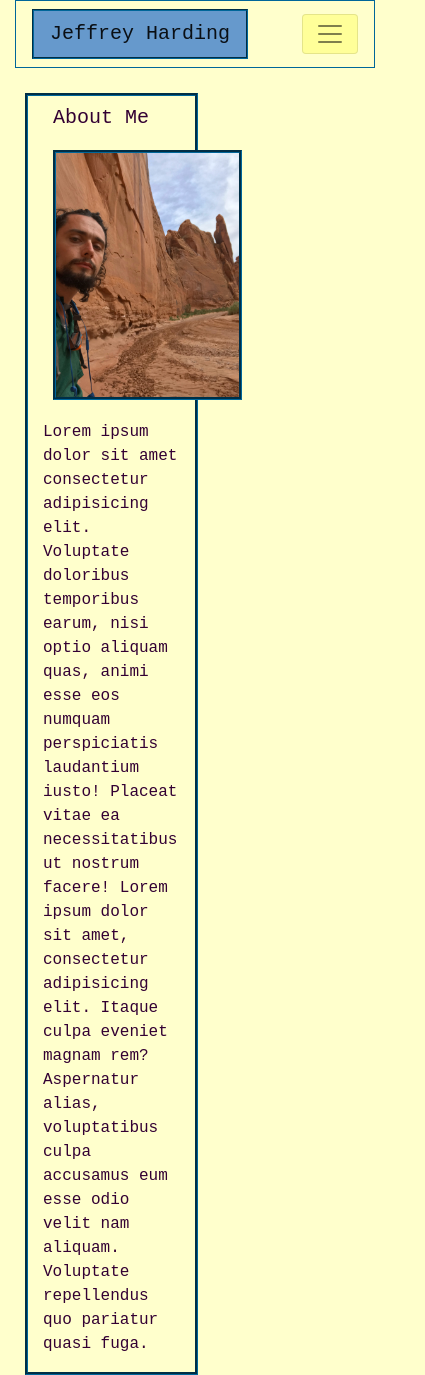
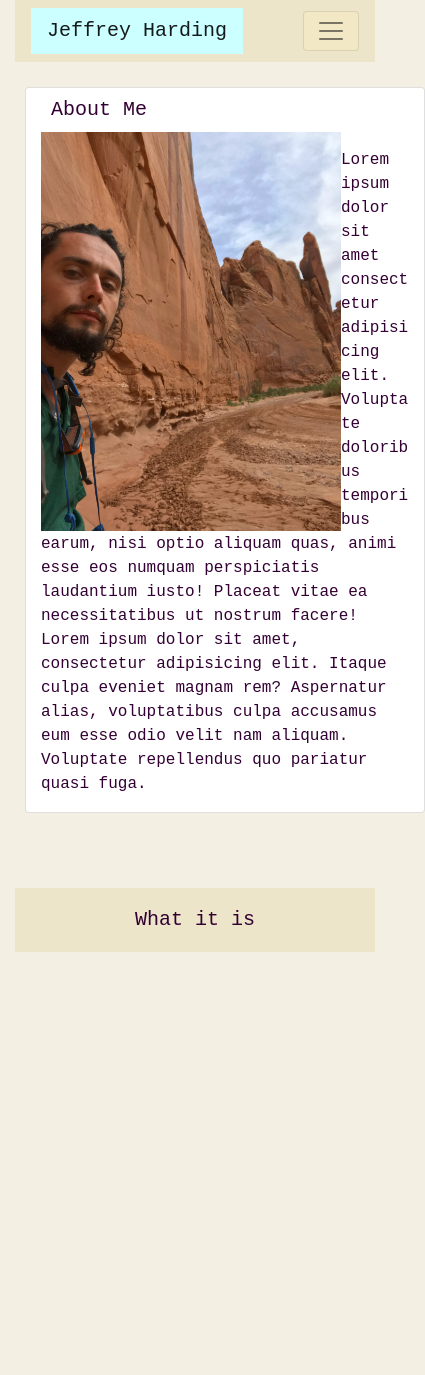
Before and after one commit to 00y-700/homework.wk2, a plain HTML site: page index.html in a window 390 px wide. Shown: the whole page, 425 px wide, since content can reach past the window. After the commit the page ends 952 px from the top, so only its background shows below. Drawn offline with nearby package versions, Linux system fonts and the light colour scheme.

Commit message:
grid updates

```diff
--- a/index.html
+++ b/index.html
@@ -11,10 +11,10 @@
     <link rel="stylesheet" href="style.css">
   </head>
   <body>
-    <div class="container">
+    <main class="container">
       <nav class="navbar navbar-expand-md navbar-light" id="navbar">
-          <a href="#" class="navbar-brand" style="background-color: #6699CC;" id="name">Jeffrey Harding</a>
-          <button class="navbar-toggler" data-toggle="collapse" data-target="#navbarMenu" style="background-color: #FFFF99;">
+          <a href="#" class="navbar-brand" style="background-color: #CCFFFF;" id="name">Jeffrey Harding</a>
+          <button class="navbar-toggler" data-toggle="collapse" data-target="#navbarMenu" style="background-color: rgb(243, 232, 198);">
             <span class="navbar-toggler-icon"></span>
           </button>
           <div class="collapse navbar-collapse" id="navbarMenu">
@@ -31,22 +31,29 @@
             </ul>
           </div>
       </nav>
+      <section>
         <div class="row">
-        <div class="col about col-expand-md" >
+          <div class="col about box card col-expand-md" >
             <h1>About Me</h1>
-
+              <article>
+              <figure class="photo">
+                <img src="assets/one.jpg" height= 250px; id="pic" alt="face" class="responsive">
+              </figure>
               <p>
-              <img src="assets/one.jpg" height= 250px; id="pic" alt="face">
                 Lorem ipsum dolor sit amet consectetur adipisicing elit. Voluptate doloribus temporibus earum, nisi optio aliquam quas, animi esse eos numquam perspiciatis laudantium iusto! Placeat vitae ea necessitatibus ut nostrum facere!
                 Lorem ipsum dolor sit amet, consectetur adipisicing elit. Itaque culpa eveniet magnam rem? Aspernatur alias, voluptatibus culpa accusamus eum esse odio velit nam aliquam. Voluptate repellendus quo pariatur quasi fuga.
               </p>
+              </article>
           </div>
-        <div class="col">
+          <div class="col about col-expand-md">
+      </section>
 
         </div>
       </div>
-
-    </div>
+      <footer class="col col-expand-md">
+        <h1>What it is</h1>
+      </footer>
+    </main>
 
     <!-- Optional JavaScript -->
     <!-- jQuery first, then Popper.js, then Bootstrap JS -->
--- a/style.css
+++ b/style.css
@@ -1,20 +1,20 @@
 body {
     font-family: monospace;
-    background-color: #FFFFCC;
+    background-color: rgb(243, 239, 227);
     color: #330033;
 }
 
+
 #name {
     padding: inherit;
-    border-style: groove;
-    border-color: #006699;
     border-width: 2px;
 }
 
 #navbar {
-    border-style: groove;
-    border-color: #006699;
+    /* border-style: solid;
     border-width: thin;
+    border-color: #CCFFFF; */
+    background-color: rgb(236, 229, 201);
 }
 
 li {
@@ -23,8 +23,6 @@ li {
 
 .about {
     margin: 25px;
-    border-style: groove;
-    border-color: #006699;
 }
 
 h1 {
@@ -35,14 +33,41 @@ h1 {
 .one {
     /* background-color: #FF99FF; */
     margin: 25px;
-    border-style: groove;
-    border-color: #006699;
 }
 
 #pic {
     float: left;
-    margin: 10px;
-    border-style: groove;
+    /* margin: 10px;
+    margin-bottom: 20px; */
+}
+
+
+footer {
+    /* border: solid thin; */
+    text-align: center;
+    /* border-color: #CCFFFF; */
+    background-color: rgb(236, 229, 201);
+    padding: 10px;
+    position: fixed;
+    width: 100%;
+    z-index: 3;
+}
+
+/* #name, #navbar, .about, .one, #pic, .col, main, section, footer {
+    border: 3px solid;
     border-color: #006699;
-    margin-bottom: 20px;
+} */
+
+.responsive {
+    width: 100%;
+    height: auto;
 }
+
+.photo {
+    width: 50%;
+    min-width: 300px;
+}
+
+.box {
+    min-width: 400px;
+}
```
Also changed, not shown: contact.html (+24 -8 lines), portfolio.html (+18 -12 lines). Lines whose indentation alone changed are shown as unchanged.
